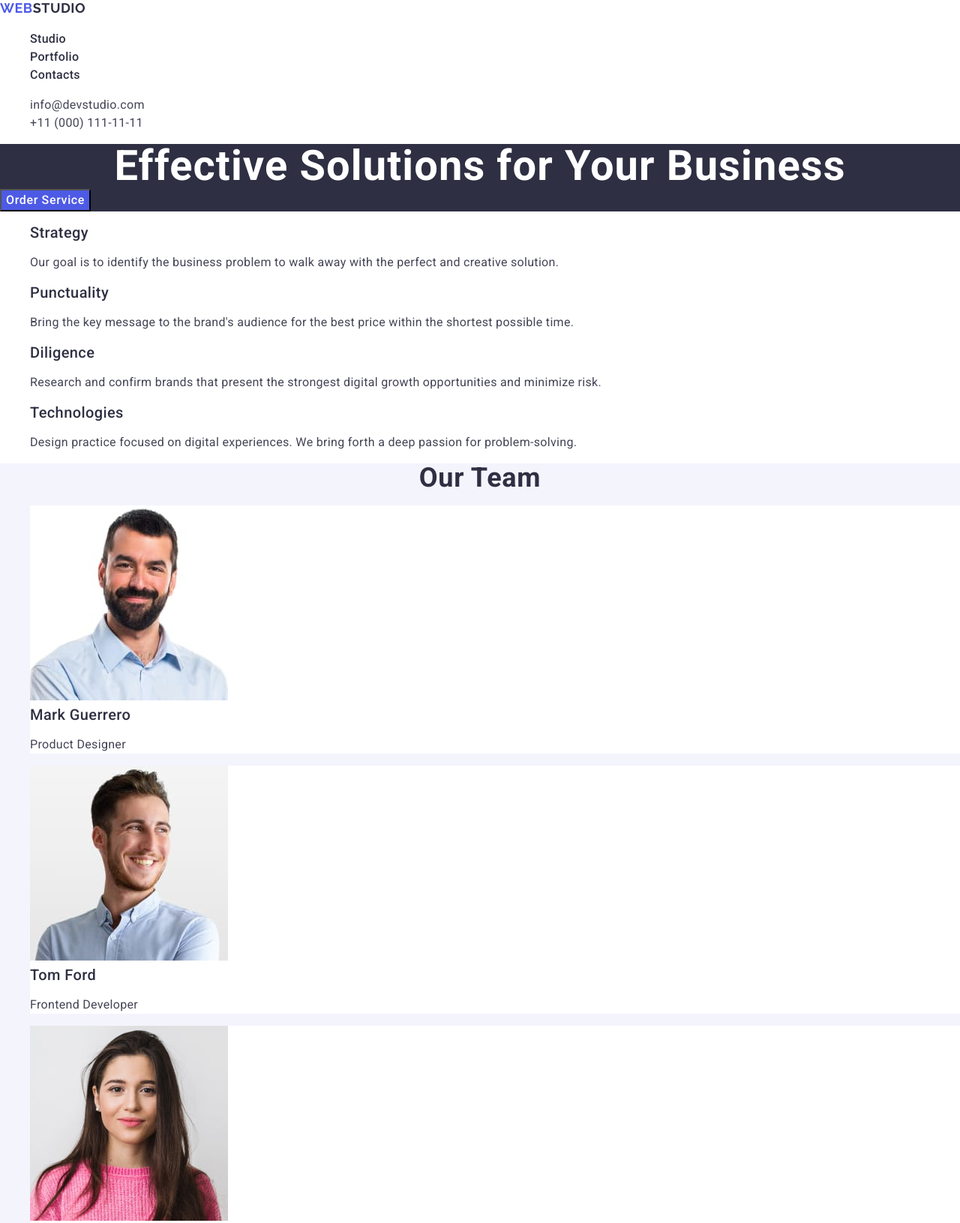
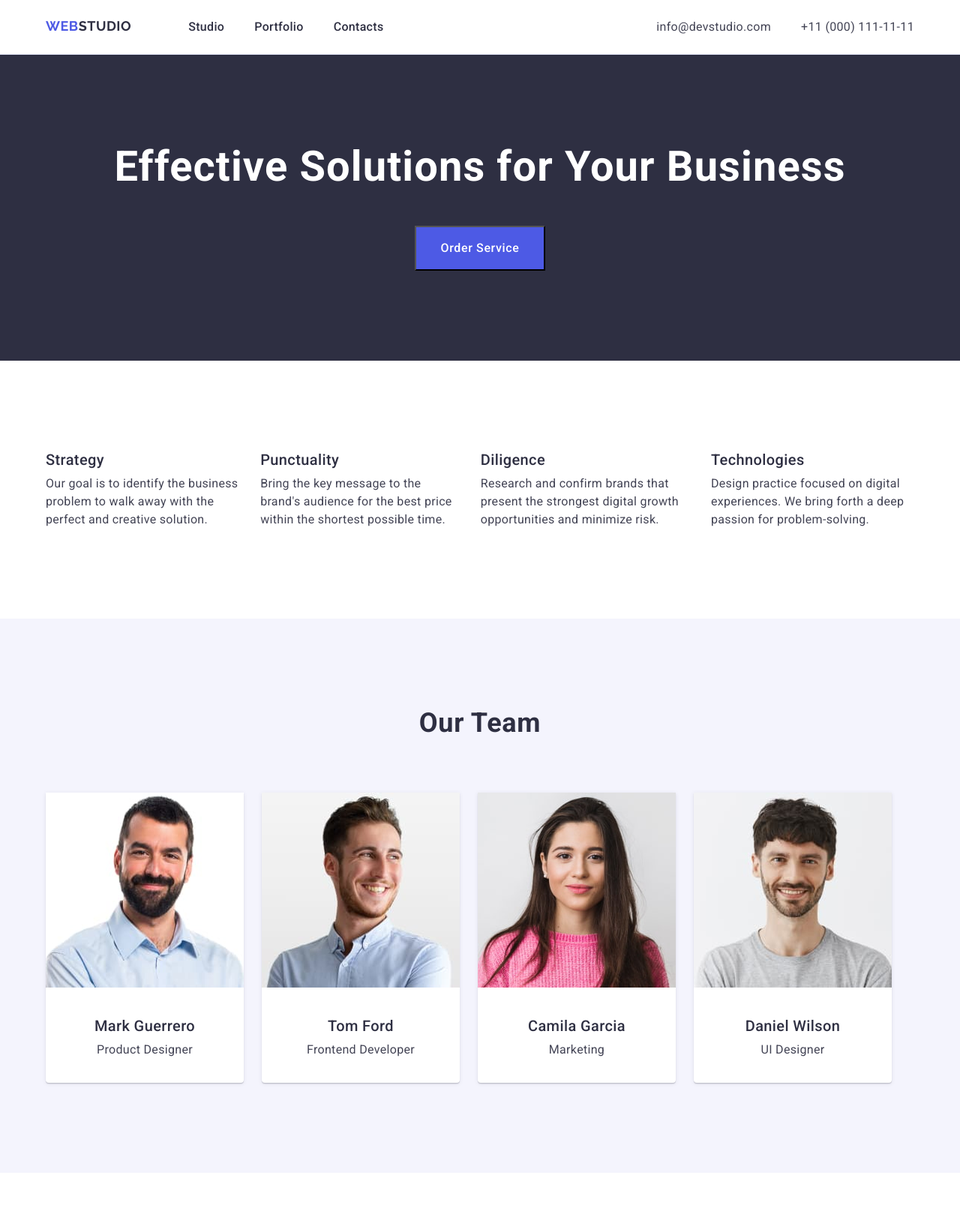
Before and after one commit to DmytroK-goit/goit-markup-hw-03, a plain HTML site: page index.html in a window 1280 px wide. Shown: the top 1631 px of the page at 75% size. Drawn offline with nearby package versions, Linux system fonts and the light colour scheme.

Commit message:
12_03_24 14:11

```diff
--- a/css/styles.css
+++ b/css/styles.css
@@ -11,10 +11,13 @@ body {
   letter-spacing: 0.02em;
   color: var(--second-color);
   background-color: #ffffff;
+
 }
 
 ul {
   list-style-type: none;
+  margin: 0px;
+  padding: 0px;
 }
 
 h1,
@@ -27,6 +30,43 @@ h3 {
 a {
   text-decoration: none;
   text-transform: none;
+  margin: 0px;
+  padding: 0px;
+}
+
+li {
+  margin: 0px;
+  padding: 0px;
+}
+
+p {
+  margin: 0px;
+  padding: 0px;
+}
+
+.container {
+  width: 1158px;
+}
+
+header {
+  border-bottom: 1px solid #e7e9fc;
+}
+
+header .container {
+  margin: 24px auto;
+  display: flex;
+  justify-content: space-between;
+
+}
+
+header nav {
+  display: flex;
+  gap: 76px;
+}
+
+header nav ul {
+  display: flex;
+  gap: 40px;
 }
 
 .logo {
@@ -62,8 +102,10 @@ a {
   text-decoration: underline;
 }
 
-.header-address {
+.header-address ul {
   font-style: normal;
+  display: flex;
+  gap: 40px;
 }
 
 .header-address-li {
@@ -80,6 +122,14 @@ a {
 }
 
 /* hero */
+.hero .container {
+  padding-top: 120px;
+  padding-bottom: 120px;
+  margin-left: auto;
+  margin-right: auto;
+  text-align: center;
+}
+
 .hero-h-main {
   font-family: "Roboto", sans-serif;
   font-weight: 700;
@@ -101,6 +151,9 @@ a {
   line-height: 1.5;
   letter-spacing: 0.04em;
   cursor: pointer;
+  margin-top: 48px;
+  padding: 16px 32px;
+
 }
 
 .hero-button:hover {
@@ -112,6 +165,18 @@ a {
 }
 
 /* advanteges */
+.advanteges .container {
+  padding-top: 120px;
+  padding-bottom: 120px;
+  margin-left: auto;
+  margin-right: auto;
+}
+
+.advanteges .container ul {
+  display: flex;
+  gap: 24px
+}
+
 .advanteges-h {
   font-weight: 500;
   font-size: 20px;
@@ -122,11 +187,25 @@ a {
 
 .advanteges-p {
   color: var(--second-color);
+  padding-top: 8px;
 }
 
 /* our-team */
+.our-team .container {
+  padding-top: 120px;
+  padding-bottom: 120px;
+  margin-left: auto;
+  margin-right: auto;
+}
+
 .our-team {
   background-color: #f4f4fd;
+}
+
+.our-team ul {
+  display: flex;
+  gap: 24px;
+  padding-top: 72px;
 }
 
 .our-team-main-h {
@@ -141,36 +220,69 @@ a {
 
 .our-team-li {
   background-color: #FFFFFF;
+  border-radius: 0 0 4px 4px;
+  box-shadow: 0 2px 1px 0 rgba(46, 47, 66, 0.08), 0 1px 1px 0 rgba(46, 47, 66, 0.16), 0 1px 6px 0 rgba(46, 47, 66, 0.08);
 }
 
 .our-team h3 {
   font-weight: 500;
   font-size: 20px;
   line-height: 1.2;
+  padding-top: 32px;
+  text-align: center;
 }
 
 .our-team p {
   color: var(--second-color);
+  padding-top: 8px;
+  padding-bottom: 32px;
+  text-align: center;
 }
 
 /* our-portfolio */
+.our-portfolio .container {
+  padding-top: 120px;
+  padding-bottom: 120px;
+  margin-left: auto;
+  margin-right: auto;
+}
+
+.our-portfolio ul {
+  display: flex;
+  flex-wrap: wrap;
+  gap: 48px 24px;
+}
+
 .our-portfolio h2 {
   font-weight: 700;
   font-size: 36px;
   line-height: 1.11;
+  padding-bottom: 72px;
 }
+
 
 .our-portfolio h3 {
   font-weight: 500;
   font-size: 20px;
   line-height: 1.2;
+  padding-top: 32px;
+  padding-left: 16px;
 }
 
 .our-portfolio p {
   color: var(--second-color);
+  padding-top: 8px;
+  padding-left: 16px;
 }
 
 /* footer */
+.footer .container {
+  padding-top: 100px;
+  padding-bottom: 100px;
+  margin-left: 156px;
+  width: 264px;
+}
+
 .footer {
   background-color: var(--prime-color);
 }
@@ -197,4 +309,5 @@ a {
 
 .footer-p {
   color: #f4f4fd;
+  padding-top: 16px;
 }
--- a/index.html
+++ b/index.html
@@ -1,30 +1,26 @@
 <!DOCTYPE html>
 <html lang="en">
+
 <head>
   <meta charset="UTF-8" />
   <meta name="viewport" content="width=device-width, initial-scale=1.0" />
-    <link
-      rel="stylesheet"
-      href="https://cdnjs.cloudflare.com/ajax/libs/modern-normalize/2.0.0/modern-normalize.css"
+  <link rel="stylesheet" href="https://cdnjs.cloudflare.com/ajax/libs/modern-normalize/2.0.0/modern-normalize.css"
     integrity="sha512-gA2Bvu0/hw4oj0Lp8ZHjK+o3S4BE5m8d/wNVy6ktKLhHKPpWLQwv9ixzuWirWOakoJqlBdePq2NhoCaUOQ5npQ=="
-      crossorigin="anonymous"
-      referrerpolicy="no-referrer"
-    />
+    crossorigin="anonymous" referrerpolicy="no-referrer" />
   <link rel="preconnect" href="https://fonts.googleapis.com" />
   <link rel="preconnect" href="https://fonts.gstatic.com" crossorigin />
   <link
     href="https://fonts.googleapis.com/css2?family=Raleway:ital,wght@0,700;1,700&family=Roboto:wght@400;500;700&display=swap"
-      rel="stylesheet"
-    />
+    rel="stylesheet" />
   <link rel="stylesheet" href="./css/styles.css" />
   <title>Document</title>
 </head>
+
 <body>
   <header>
+    <div class="container">
       <nav>
-        <a class="logo" href="./index.html"
-          >Web<span class="header-logo-second-part">Studio</span></a
-        >
+        <a class="logo" href="./index.html">Web<span class="header-logo-second-part">Studio</span></a>
         <ul>
           <li><a class="header-nav" href="./index.html">Studio</a></li>
           <li><a class="header-nav" href="">Portfolio</a></li>
@@ -34,24 +30,24 @@
       <address class="header-address">
         <ul>
           <li>
-            <a class="header-address-li" href="mailto:info@devstudio.com"
-              >info@devstudio.com</a
-            >
+            <a class="header-address-li" href="mailto:info@devstudio.com">info@devstudio.com</a>
           </li>
           <li>
-            <a class="header-address-li" href="tel:+110001111111"
-              >+11 (000) 111-11-11</a
-            >
+            <a class="header-address-li" href="tel:+110001111111">+11 (000) 111-11-11</a>
           </li>
         </ul>
       </address>
+    </div>
   </header>
   <main>
     <section class="hero">
+      <div class="container">
         <h1 class="hero-h-main">Effective Solutions for Your Business</h1>
         <button class="hero-button" type="button">Order Service</button>
+      </div>
     </section>
     <section class="advanteges">
+      <div class="container">
         <h2 hidden>advanteges</h2>
         <ul>
           <li>
@@ -83,33 +79,45 @@
             </p>
           </li>
         </ul>
+      </div>
     </section>
     <section class="our-team">
+      <div class="container">
         <h2 class="our-team-main-h">Our Team</h2>
         <ul>
           <li class="our-team-li">
             <img src="./images/mark.jpg" width="264" alt="mark guerrero" />
+            <div class="our-team-li-border">
               <h3 class="advanteges-h">Mark Guerrero</h3>
               <p class="advanteges-p">Product Designer</p>
+            </div>
           </li>
           <li class="our-team-li">
             <img src="./images/tom.jpg" width="264" alt="tom ford" />
+            <div class="our-team-li-border">
               <h3 class="advanteges-h">Tom Ford</h3>
               <p class="advanteges-p">Frontend Developer</p>
+            </div>
           </li>
           <li class="our-team-li">
             <img src="./images/camila.jpg" width="264" alt="camila garsia" />
+            <div class="our-team-li-border">
               <h3 class="advanteges-h">Camila Garcia</h3>
               <p class="advanteges-p">Marketing</p>
+            </div>
           </li>
           <li class="our-team-li">
             <img src="./images/daniel.jpg" width="264" alt="daniel wilson" />
+            <div class="our-team-li-border">
               <h3 class="advanteges-h">Daniel Wilson</h3>
               <p class="advanteges-p">UI Designer</p>
+            </div>
           </li>
         </ul>
+      </div>
     </section>
     <section class="our-portfolio">
+      <div class="container">
         <h2 class="our-team-main-h">Our Portfolio</h2>
         <ul>
           <li>
@@ -118,61 +126,44 @@
             <p class="advanteges-p">App</p>
           </li>
           <li>
-            <img
-              src="./images/cashless_payment.jpg"
-              width="360"
-              alt="cashless payment"
-            />
+            <img src="./images/cashless_payment.jpg" width="360" alt="cashless payment" />
             <h3 class="advanteges-h">Cashless Payment</h3>
             <p class="advanteges-p">Marketing</p>
           </li>
           <li>
-            <img
-              src="./images/meditation_app.jpg"
-              width="360"
-              alt="meditation app"
-            />
+            <img src="./images/meditation_app.jpg" width="360" alt="meditation app" />
             <h3 class="advanteges-h">Meditation App</h3>
             <p class="advanteges-p">App</p>
           </li>
           <li>
-            <img
-              src="./images/taxi_service.jpg"
-              width="360"
-              alt="taxi service"
-            />
+            <img src="./images/taxi_service.jpg" width="360" alt="taxi service" />
             <h3 class="advanteges-h">Taxi Service</h3>
             <p class="advanteges-p">Marketing</p>
           </li>
           <li>
-            <img
-              src="./images/screen_illustrations.jpg"
-              width="360"
-              alt="screen illustrations"
-            />
+            <img src="./images/screen_illustrations.jpg" width="360" alt="screen illustrations" />
             <h3 class="advanteges-h">Screen Illustrations</h3>
             <p class="advanteges-p">Design</p>
           </li>
           <li>
-            <img
-              src="./images/online_courses.jpg"
-              width="360"
-              alt="online courses"
-            />
+            <img src="./images/online_courses.jpg" width="360" alt="online courses" />
             <h3 class="advanteges-h">Online Courses</h3>
             <p class="advanteges-p">Marketing</p>
           </li>
         </ul>
+      </div>
     </section>
   </main>
   <footer class="footer">
-      <a class="footer-logo" href="./index.html"
-        >Web<span class="footer-logo-second-part">Studio</span></a
-      >
+    <div class="container">
+      <a class="footer-logo" href="./index.html">Web<span class="footer-logo-second-part">Studio</span></a>
       <p class="footer-p">
         Increase the flow of customers and sales for your business with digital
         marketing & growth solutions.
       </p>
+    </div>
   </footer>
+
 </body>
+
 </html>
```
Lines whose indentation alone changed are shown as unchanged.
